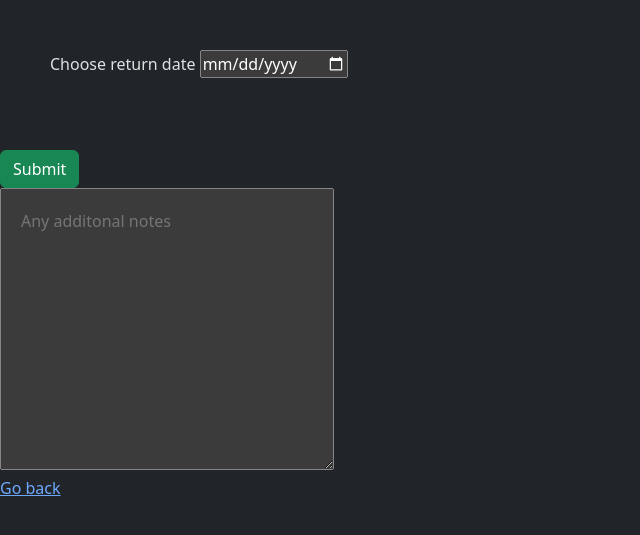
After one commit to srupat/LibNexus, a Flask app: page /books/request/3/3 in a window 1280 px wide. The commit adds this page. Shown: the top 535 px of the page, without its empty margins (0-640 px from the left). Run offline with Flask 3, Linux system fonts and the light colour scheme.

Commit message:
user: request books

```diff
--- a/application/controllers.py
+++ b/application/controllers.py
@@ -70,3 +70,25 @@ def create_new_book(section_id):
 def view_books(section_id):
     books = Book.query.filter_by(sec_id = section_id).all()
     return render_template("sec_books.html", books = books)
+
+
+@app.route("/books/request/<int:user_id>/<int:book_id>", methods = ["GET", "POST"])
+def request_books(user_id, book_id):
+    if request.method == "GET":
+        return render_template("request_book.html", user_id = user_id, book_id = book_id)
+    if request.method == "POST":
+        with app.app_context():
+            try:
+                date_of_return_str = request.form['date']
+                date_of_return = datetime.strptime(date_of_return_str, '%Y-%m-%d').date()
+                print(date_of_return_str)
+                newBookIssue = BooksUsers(return_date = date_of_return, user_id = user_id, book_id = book_id)
+                db.session.close_all()
+                db.session.add(newBookIssue)
+                db.session.commit()
+                print("success")
+            except Exception as e:
+                db.session.rollback()
+                print(e)
+                return render_template_string("user has already issued this book")
+        return render_template("success.html")
--- a/templates/new_book.html
+++ b/templates/new_book.html
@@ -22,7 +22,7 @@
                     required></textarea>
             </div>
             <div class="mb-3">
-                <label for="exampleFormControlTextarea1" class="form-label">Book Genre</label>
+                <label for="exampleFormControlTextarea1" class="form-label">Book Author</label>
                 <textarea class="form-control" id="exampleFormControlTextarea1" rows="1" name="genre"
                     required></textarea>
             </div>
--- /dev/null
+++ b/templates/request_book.html
@@ -0,0 +1,29 @@
+<!DOCTYPE html>
+<html lang="en" data-bs-theme="dark">
+
+<head>
+    <meta charset="UTF-8">
+    <meta name="viewport" content="width=device-width, initial-scale=1.0">
+    <link href="https://cdn.jsdelivr.net/npm/bootstrap@5.3.3/dist/css/bootstrap.min.css" rel="stylesheet"
+        integrity="sha384-QWTKZyjpPEjISv5WaRU9OFeRpok6YctnYmDr5pNlyT2bRjXh0JMhjY6hW+ALEwIH" crossorigin="anonymous">
+    <title>Request book</title>
+</head>
+
+<body>
+    <div style="padding: 30px; margin: 20px;">
+        <form action="/books/request/{{ user_id }}/{{ book_id }}" method="post">
+            <div class="mb-3">
+                <label for="date" class="form-label">Choose return date</label>
+                <input type="date" id="date_id" name="date">
+            </div>
+            </div>
+            <div>
+                <input class="btn btn-success" type="submit" value="Submit">
+            </div>
+        </form>
+        <textarea name="additional_notes" id="" cols="30" rows="10" placeholder="Any additonal notes" style="width: max-content; padding: 20px;"></textarea>
+    </div>
+    <div><a href="/">Go back</a></div>
+</body>
+
+</html>
--- a/templates/success.html
+++ b/templates/success.html
@@ -6,7 +6,7 @@
     <title>Success</title>
 </head>
 <body>
-    <h2>Book created succesfully!</h2>
+    <h2>SUCCESS !</h2>
     <p><a href="/">Go back</a></p>
 </body>
 </html>
--- a/templates/user_dash.html
+++ b/templates/user_dash.html
@@ -74,8 +74,7 @@
                 <div class="card-body">
                     <h5 class="card-title">{{ book["name"] }}</h5>
                     <p class="card-text">{{ book["genre"] }}</p>
-                    <!-- <a href="/create/books/{{ section["sec_id"] }}" class="btn btn-primary">Add a book</a><br><br>
-                        <a href="/view/books/{{ section["sec_id"] }}" class="btn btn-primary">View Books</a> -->
+                    <a href="/books/request/{{ current_user.id }}/{{ book["id"] }}" class="btn btn-primary">Request Book</a><br><br>
                 </div>
             </div>
             {% endif %}
```
Also changed, not shown: application/models.py (+13 -3 lines), db_dir/db.sqlite3.
